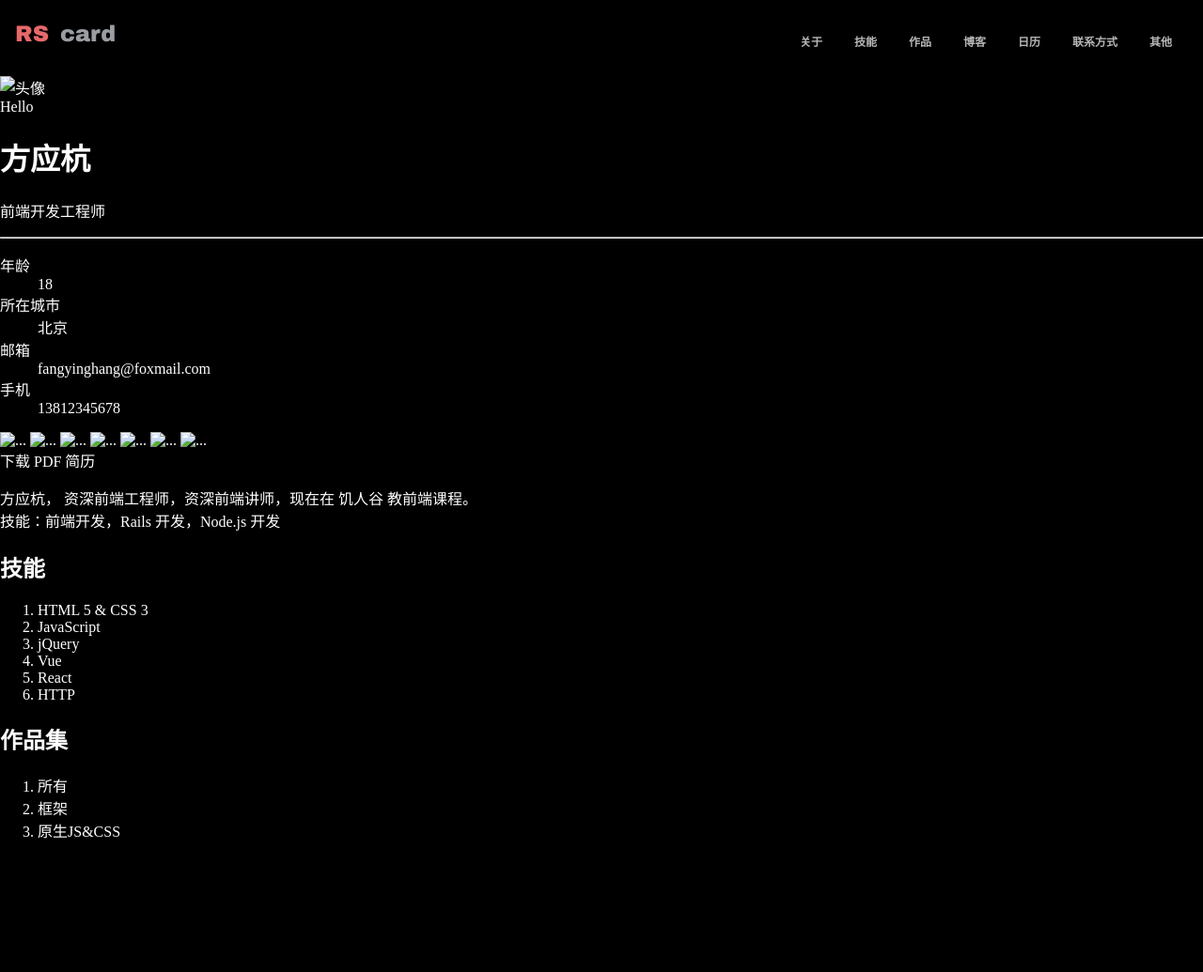
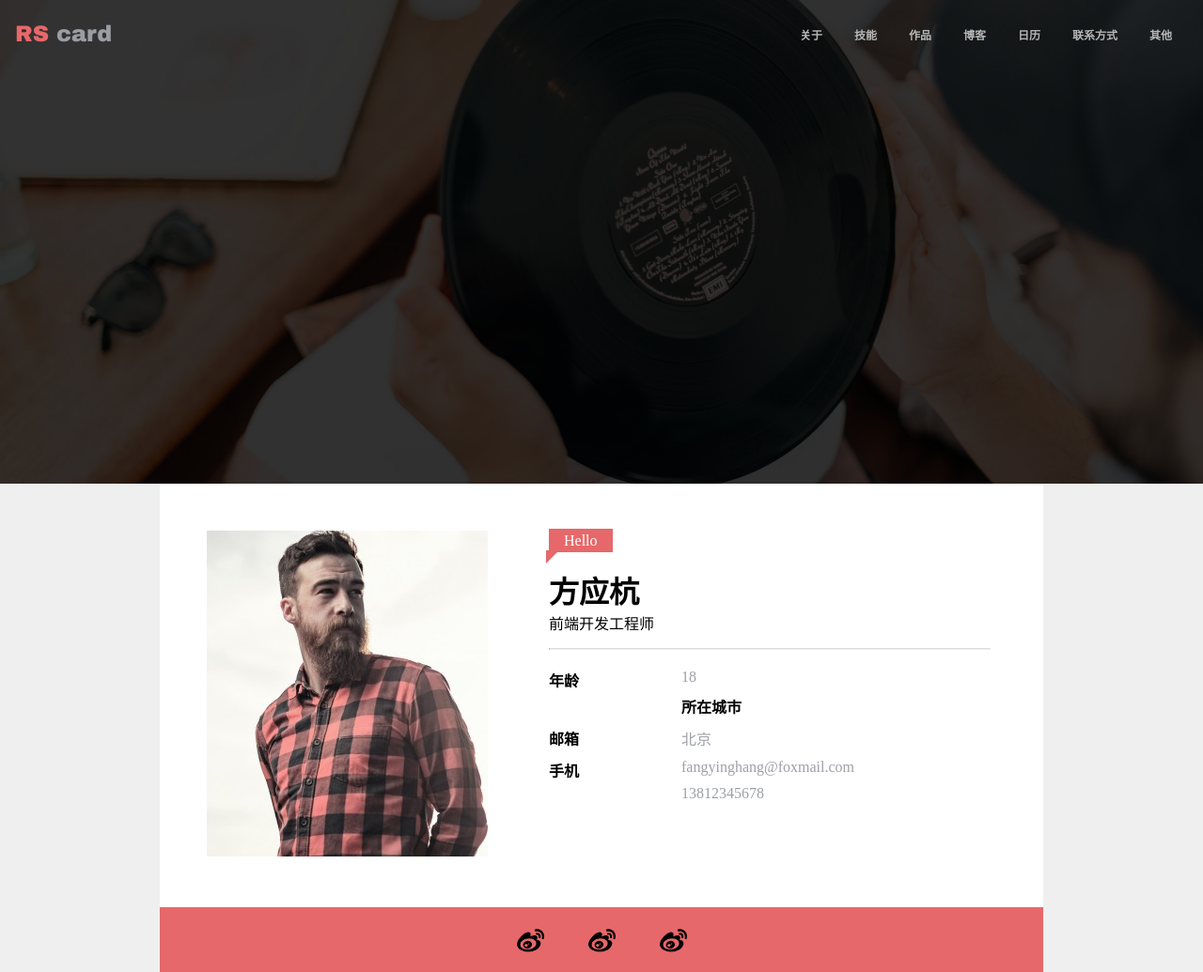
Before and after one commit to zzzkun/demo.sh, a plain HTML site: page 新建文件夹/a.html in a window 1280 px wide. Shown: the top 1035 px of the page at 94% size. Before the commit the page ends 912 px from the top, so only its background shows below. Drawn offline with Linux system fonts and the light colour scheme.

Commit message:
Add files via upload

```diff
--- a/新建文件夹/a.html
+++ b/新建文件夹/a.html
@@ -9,7 +9,8 @@
 </head>
 
 <body>
-    <div class="topNavBar clearfix ">
+    <div class="topNavBar">
+    <div class="topNavBar-1 clearfix ">
         <a class="logo" href="#" alt="logo" style="float: left;">
             <span class="rs">RS</span>
             <span class="card">card</span>
@@ -26,16 +27,20 @@
             </ul>
         </nav>
     </div>
-    <div class="banner" style="background-image: url(#)"></div>
+</div>
+    <div class="banner">
+        <div class="banner1"></div>
+    </div>
     <main>
-        <div class="card">
-            <div class="pictureAndText">
+        <div class="card1">
+            <div class="pictureAndText clearfix" >
                 <div class="picture">
-                    <img src="" alt="头像">
+                    <img src="./img/avatar.jpg" alt="头像">
                 </div>
                 <div class="text">
                     <div class="profile">
                         <span class="welcome">Hello</span>
+                        <span class="welcome1"></span>
                         <h1>方应杭</h1>
                         <p>前端开发工程师</p>
                         <hr>
@@ -54,26 +59,16 @@
             </div>
             <footer class="media">
                 <a href="#">
-                    <img src="#" alt="...">
+                    <img src="./img/icon.png" alt="...">
                 </a>
                 <a href="#">
-                    <img src="#" alt="...">
+                    <img src="./img/icon.png" alt="...">
                 </a>
                 <a href="#">
-                    <img src="#" alt="...">
+                    <img src="./img/icon.png" alt="...">
                 </a>
-                <a href="#">
-                    <img src="#" alt="...">
-                </a>
-                <a href="#">
-                    <img src="#" alt="...">
-                </a>
-                <a href="#">
-                    <img src="#" alt="...">
-                </a>
-                <a href="#">
-                    <img src="#" alt="...">
-                </a>
+
+
             </footer>
         </div>
 
@@ -115,64 +110,56 @@
     </section>
 </body>
 <style>
-    /* body {
+    *{
         margin: 0;
-        color: white;
-        background-color: black;
+        padding: 0;
+    }
+    body {
+        margin: 0;
+
+        background-color: #efefef;
     }
 
-    .clearfix ::after {
+    .clearfix::after {
         content: '';
         display: block;
         clear: both;
     }
 
     .topNavBar {
-        padding: 20px 16px 20px 16px;
+        padding: 20px 0 20px 0;
+        position: fixed;
+        top: 0;
+        left: 0;
+        width: 100%;
 
     }
 
-    .topNavBar>nav {
+     .topNavBar-1{
+         padding: 0 16px;
+     }
+
+    .topNavBar-1 .nav {
         padding-top: 5px;
         padding-bottom: 2px;
 
     }
+    .topNavBar-1>nav>ul {
+        list-style: none;
 
-    .topNavBar>.logo {
-        font-size: 24px;
-        font-family: "Arial Black";
-        padding-top: 3px;
-        padding-bottom: 4px;
-        text-decoration: none;
-
-
-
+        margin: 0;
+        padding: 0;
+        /* text-decoration: none; */
     }
 
-    .topNavBar .logo .rs {
-        color: #e6686a;
-    }
-
-    .topNavBar .logo .card {
-        color: #9a9da2;
-    }
-
-    .topNavBar>nav>ul {
-        list-style: none;
-        float: left;
-        margin: 0;
-        padding: 0;
-        text-decoration: none;
-    }
-
-    .topNavBar>nav>ul>li {
-        list-style: none;
+    .topNavBar-1>nav>ul>li {
+        /* list-style: none; */
         float: left;
         margin-left: 17px;
         margin-right: 17px;
     }
 
-    .topNavBar>nav>ul>li>a {
+    .topNavBar-1>nav>ul>li>a {
         color: #b7b7b7;
         text-decoration: none;
         font-size: 12px;
@@ -184,66 +171,112 @@
 
     }
 
-    .topNavBar>nav>ul>li>a:hover {
+    .topNavBar-1>nav>ul>li>a:hover {
         border-bottom: 3px solid #e06567;
-    } */
-    body {
-  background: black;
-  color: white;
-  margin: 0;
     }
-a {
-  color: inherit;
+    .topNavBar-1 .logo {
+        font-size: 24px;
+        font-family: "Arial Black";
+        padding-top: 3px;
+        padding-bottom: 4px;
         text-decoration: none;
     }
-.clearfix::after {
-  content: '';
-  display: block;
-  clear: both;
+    .topNavBar-1 .logo .rs {
+        color: #e6686a;
+    }
+    .topNavBar-1 .logo .card {
+        color: #9a9da2;
     }
 
-.topNavBar {
-  padding: 20px 16px 20px 16px;
+.banner{
+    background-image: url(./img/rs-cover.jpg);
+    background-size: cover;
+    background-position: center center;
+    height: 515px;
+
 }
-.topNavBar > nav {
-  padding-top: 7px;
+.banner>.banner1{
+    background-color: rgba(0,0, 0, 0.8);
+    height: 515px;
 }
-.topNavBar > nav > ul {
-  list-style: none;
-  margin: 0;
-  padding: 0;
+.card1{
+    max-width: 940px;
+    margin-left: auto;
+    margin-right: auto;
+    background-color: #ffffff;
+
 }
-.topNavBar > nav > ul > li {
+.pictureAndText{
+    padding: 50px;
+}
+.picture{
     float: left;
-  margin-left: 17px;
-  margin-right: 17px;
 }
-.topNavBar > nav > ul > li > a {
-  font-size: 12px;
-  color: #b7b7b7;
+.card1 .text{
+    float:left;
+    width: 470px;
+    margin-left: 65px;
+    /* display: inline-block; */
+}
+.card1 .welcome{
+background: #e6686a;
+position: relative;
+line-height: 22px;
+padding: 4px 16px;
+color: #fff;
+}
+.welcome1{
+position: absolute;
+border: 14px solid transparent;
+border-left-color: #e6686a;
+border-top-width: 0px;
+padding-left: 20px;
+display: inline-block;
+margin-left: -71px;
+margin-top: 21px;
+}
+.profile>h1{
+    margin-top: 18px;
+}
+.profile>hr{
+    margin: 15px 0;
+
+}
+hr{
+    border-top: 1px solid #DEDEDE;
+}
+.profile dl dt{
+float: left;
+display: block;
+padding: 5px 0;
+width: 30%;
 font-weight: bold;
-  border-top: 3px solid transparent;
-  border-bottom: 3px solid transparent;
-  padding-top: 5px;
-  padding-bottom: 5px;
+
+}
+.profile dl dd{
+float: right;
 display: block;
+padding: 5px 0;
+width: 70%;
+color: #9da0a7;
 }
-.topNavBar > nav > ul > li > a:hover {
-  border-bottom: 3px solid #e06567;
+.media{
+    /* border: 1px solid #000; */
+    background: #E6686A;
+    text-align: center;
 }
+.media>a{
+    display: inline-block;
+    width: 40px;
+    padding: 5px 0;
+    margin: 16px;
+    text-align: center;
+    line-height: 30px;
+}
+.media>a>img{
+    width: 30px;
+    height: 30px;
 
-.topNavBar .logo {
-  font-size: 24px;
-  font-family: 'Arial Black';
-  padding-top: 3px;
-  padding-bottom: 4px;
-}
-.topNavBar .logo .rs {
-  margin-right: 4px;
-  color: #e6686a;
-}
-.topNavBar .logo .card {
-  color: #9a9da2;
 }
 </style>
 
```
Also changed, not shown: 新建文件夹/img/avatar.jpg (added), 新建文件夹/img/icon.png (added), 新建文件夹/img/rs-cover.jpg (added). Lines whose indentation alone changed are shown as unchanged.
